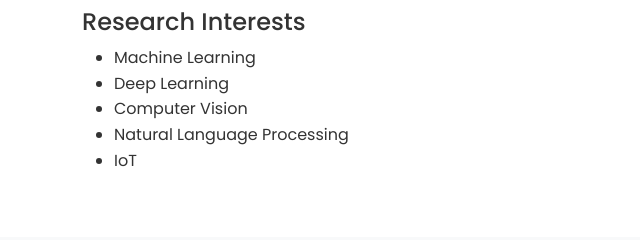
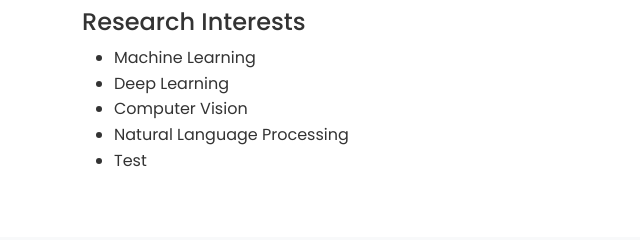
Before and after one commit to eimran/eimran.github.io, a plain HTML site: page index.html in a window 1280 px wide. Shown: the part 1210-1450 px from the top of the page, 0-640 px from the left. Drawn offline with nearby package versions, Linux system fonts and the light colour scheme.

Commit message:
Add test

```diff
--- a/index.html
+++ b/index.html
@@ -252,7 +252,7 @@
               <li>Deep Learning</li>
               <li>Computer Vision</li>
               <li>Natural Language Processing</li>
-              <li>IoT</li>
+              <li>Test</li>
             </ul>
           </div>
           <div class="col-lg-4">
```
